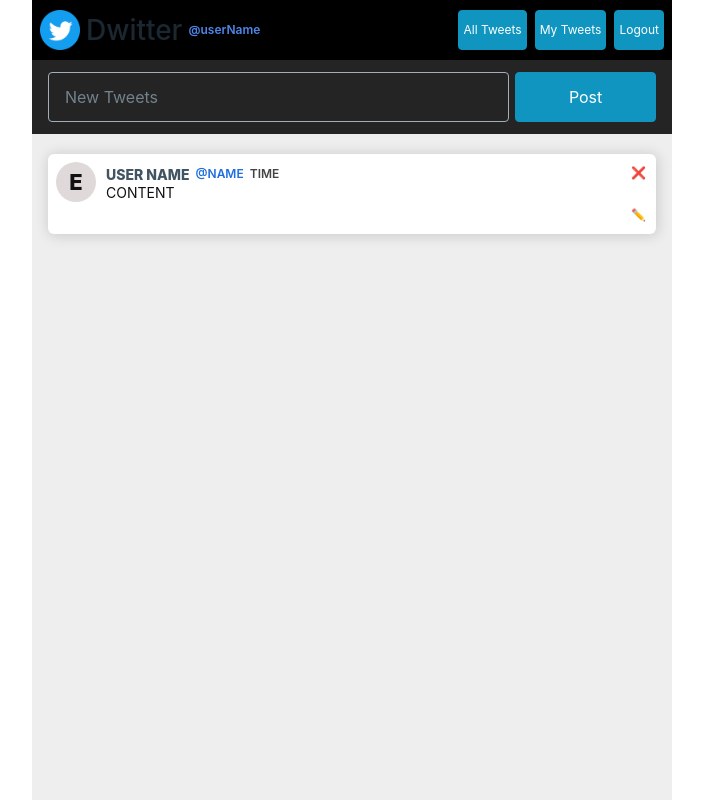
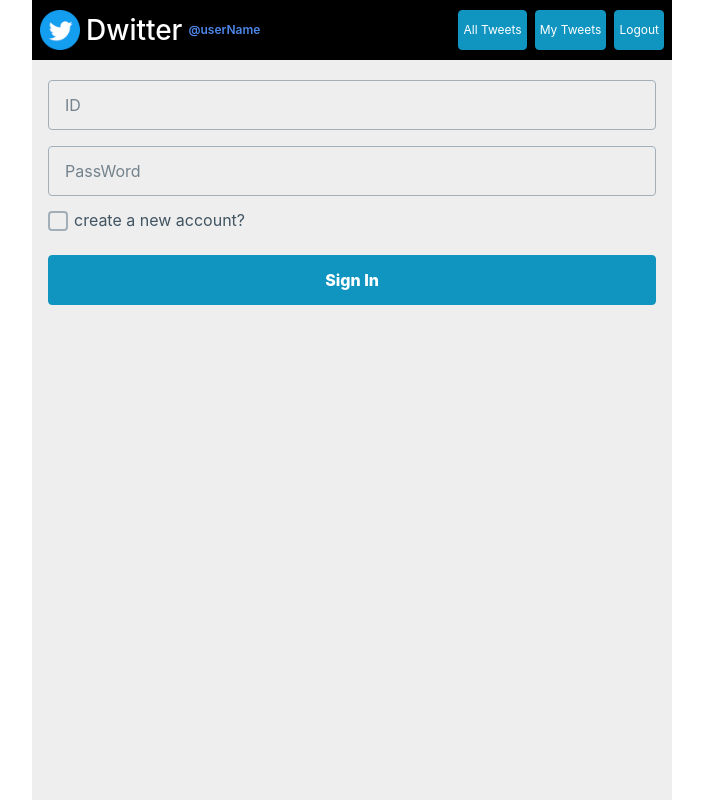
Before and after one commit to crown0205/backend-project, a React (Create React App) app in the folder client/: page / in a window 1280 px wide. Shown: the whole page, without its empty margins (288-991 px from the left). Built offline with nearby package versions, Linux system fonts and the light colour scheme.

Commit message:
add : login page

```diff
--- a/client/package.json
+++ b/client/package.json
@@ -12,6 +12,7 @@
     "@types/react-dom": "^18.0.0",
     "react": "^18.2.0",
     "react-dom": "^18.2.0",
+    "react-hook-form": "^7.49.1",
     "react-router-dom": "^6.20.1",
     "react-scripts": "5.0.1",
     "styled-components": "^6.1.1",
--- a/client/src/App.tsx
+++ b/client/src/App.tsx
@@ -4,6 +4,7 @@ import Main from "./pages/main";
 import styled from "styled-components";
 import Header from "./components/Header";
 import { GlobalStyle } from "./styles";
+import Login from "./pages/Login";
 
 function App() {
   return (
@@ -12,7 +13,8 @@ function App() {
       <Container className="App">
         <Header />
         <Routes>
-          <Route path="/" element={<Main />} />
+          <Route path="/" element={<Login />} />
+          <Route path="/home" element={<Main />} />
         </Routes>
       </Container>
     </>
--- a/client/src/components/Header/index.tsx
+++ b/client/src/components/Header/index.tsx
@@ -8,7 +8,7 @@ const Header: React.FC<HeaderProps> = ({}) => {
   const navigate = useNavigate();
 
   const handleAllTweets = () => {
-    navigate("/");
+    navigate("/home");
   };
   const handleMyTweets = () => {
     navigate(`/userName`);
@@ -57,6 +57,7 @@ const LogoBox = styled.div`
   .title {
     font-size: 28px;
     font-weight: 500;
+    color: #fff;
   }
 
   .userName {
--- a/client/src/components/TweetCard/index.tsx
+++ b/client/src/components/TweetCard/index.tsx
@@ -15,6 +15,15 @@ const TweetCard: React.FC<TweetCardProps> = ({}) => {
             <small className="time">TIME</small>
           </span>
           <span className="content">CONTENT</span>
+
+          <div className="editInputBox">
+            <input type="text" />
+
+            <div className="editButtonBox">
+              <button>Update</button>
+              <button>Cancel</button>
+            </div>
+          </div>
         </div>
       </div>
 
@@ -29,7 +38,7 @@ const TweetCard: React.FC<TweetCardProps> = ({}) => {
 export default TweetCard;
 
 const Card = styled.ol`
-  height: 80px;
+  height: auto;
   padding: 8px;
   margin-top: 12px;
   display: flex;
@@ -39,8 +48,12 @@ const Card = styled.ol`
   border-radius: 6px;
 
   .cardContentBox {
+    width: 100%;
     display: flex;
     gap: 10px;
+
+    .contentBox {
+      width: 100%;
 
       .nameBox {
         font-weight: 600;
@@ -68,6 +81,41 @@ const Card = styled.ol`
       .content {
         font-size: 14px;
         color: #111111;
+        margin-top: 6px;
+      }
+
+      .editInputBox {
+        margin-top: 16px;
+        width: 100%;
+
+        > input {
+          width: 100%;
+          background-color: #fff;
+          border-color: #bebebe;
+        }
+
+        .editButtonBox {
+          display: flex;
+          justify-content: end;
+          gap: 6px;
+
+          button {
+            padding: 2px 6px;
+            margin: 0;
+            width: fit-content;
+            font-size: 14px;
+            font-weight: 600;
+            border: none;
+          }
+
+          :nth-child(1) {
+            background-color: #5c94e4;
+          }
+          :nth-child(2) {
+            background-color: #f34b4b;
+          }
+        }
+      }
     }
   }
 
--- /dev/null
+++ b/client/src/pages/Login/index.tsx
@@ -0,0 +1,107 @@
+import React, { FormEvent, useState } from "react";
+import { SubmitHandler, useForm } from "react-hook-form";
+import styled from "styled-components";
+
+interface LoginProps {}
+
+interface ILoginInput {
+  id: string;
+  password: string;
+  name?: string;
+  email?: string;
+  imageUrl?: string;
+}
+
+const Login: React.FC<LoginProps> = ({}) => {
+  const [toggle, setToggle] = useState(false);
+  const {
+    register,
+    handleSubmit,
+    formState: { errors },
+  } = useForm<ILoginInput>();
+
+  const handleToggleButton = () => {
+    setToggle((value) => !value);
+  };
+
+  // const onSubmit = (e: FormEvent<HTMLFormElement>) => {
+  //   e.preventDefault();
+  // };
+
+  console.log(errors);
+
+  const onSubmit: SubmitHandler<ILoginInput> = (data) => console.log(data);
+
+  return (
+    <LoginContainer>
+      <form onSubmit={handleSubmit(onSubmit)}>
+        <input
+          type="text"
+          placeholder="ID"
+          {...register("id", {
+            required: "아이디를 입력해주세요",
+            maxLength: 20,
+          })}
+        />
+        {errors.id && <small className="errors">{errors?.id.message}</small>}
+        <input
+          type="password"
+          placeholder="PassWord"
+          {...register("password", {
+            required: "비밀번호를 입력해주세요",
+            maxLength: 20,
+          })}
+        />
+        {errors.password && (
+          <small className="errors">{errors?.password.message}</small>
+        )}
+
+        {toggle && (
+          <>
+            <input type="text" placeholder="Name" {...register("name")} />
+            <input type="email" placeholder="Email" {...register("email")} />
+            <input
+              type="text"
+              placeholder="Profile Image URL"
+              {...register("imageUrl")}
+            />
+          </>
+        )}
+
+        <div>
+          <input
+            name="checkBox"
+            id="checkBox"
+            type="checkbox"
+            onClick={handleToggleButton}
+          />
+          <label htmlFor="checkBox">create a new account?</label>
+        </div>
+
+        <button className="loginButton">Sign {toggle ? "Up" : "In"}</button>
+      </form>
+    </LoginContainer>
+  );
+};
+
+export default Login;
+
+const LoginContainer = styled.div`
+  height: 100%;
+  background-color: #eee;
+  padding: 20px 16px 8px;
+  overflow-y: auto;
+
+  .errors {
+    font-size: 12px;
+    color: #f14343;
+    font-weight: 600;
+    margin-bottom: 6px;
+    padding: 0 6px;
+  }
+
+  .loginButton {
+    margin-top: 24px;
+    font-weight: 800;
+  }
+`;
```
Also changed, not shown: 1 other file (tests, documents, lock files or other folders). Lines whose indentation alone changed are shown as unchanged.
